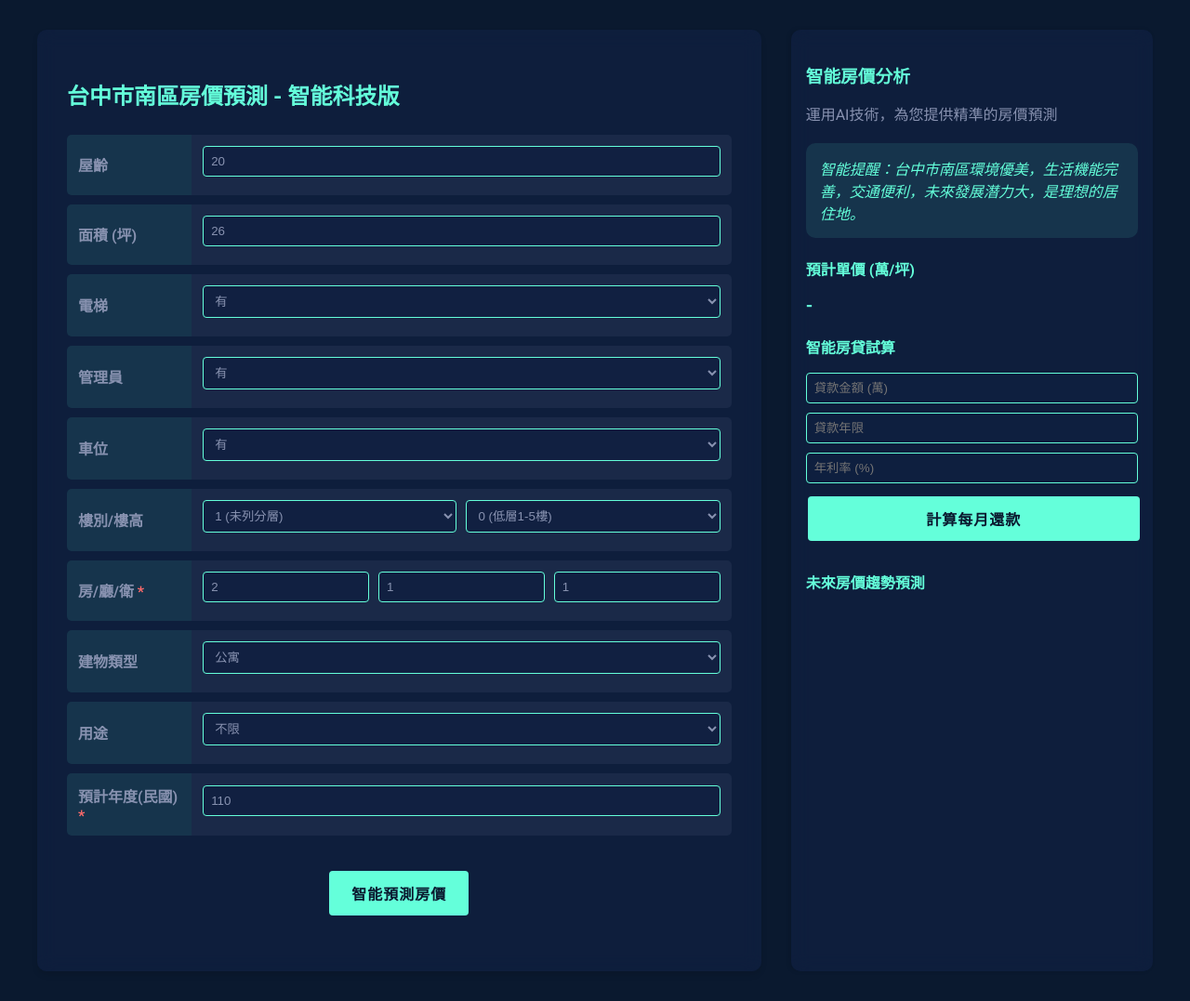
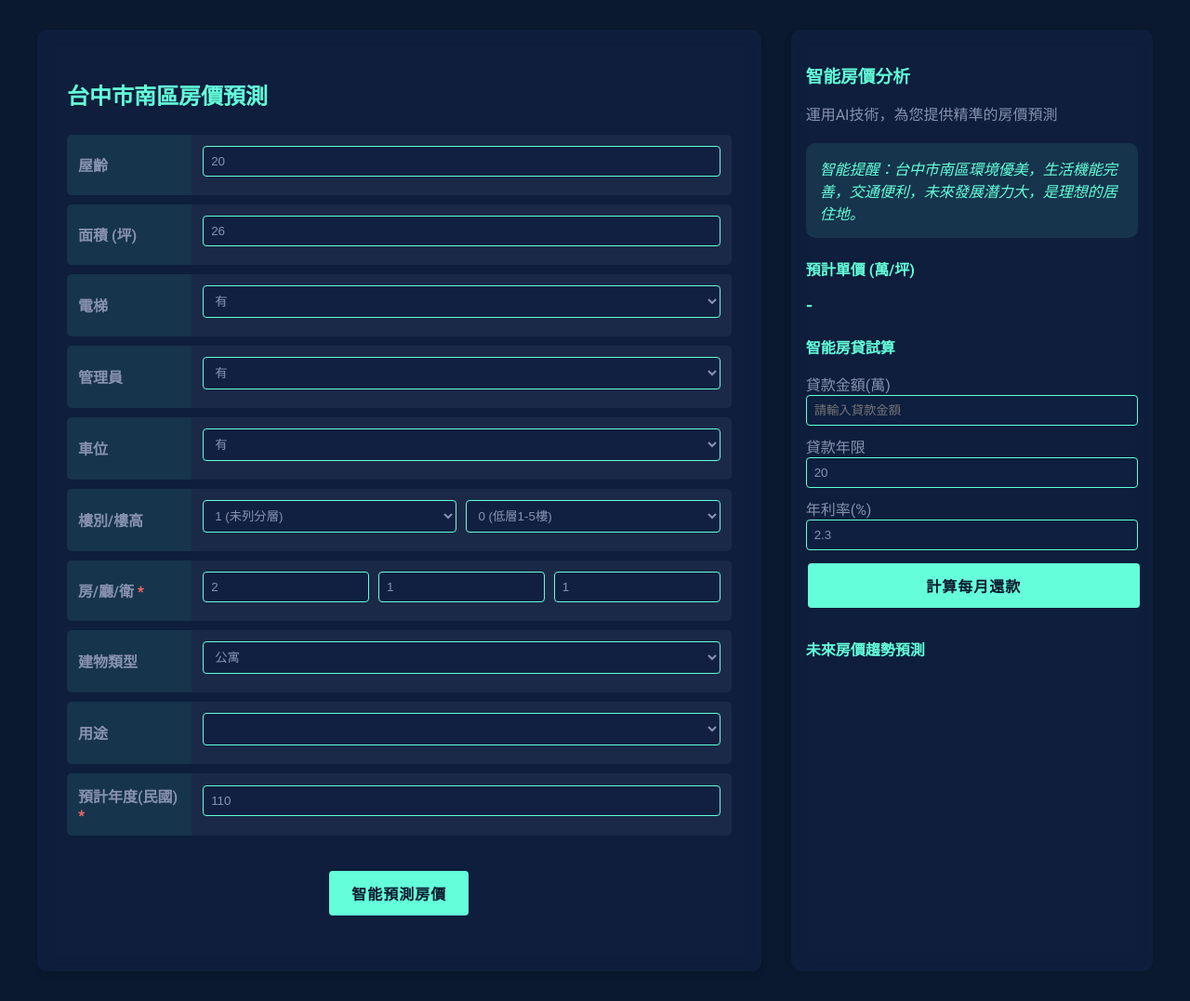
Before and after one commit to greenai-4/house-price, a Django app: page /house in a window 1280 px wide. Shown: the whole page at 93% size. Run offline with Django 5.2, Linux system fonts and the light colour scheme; a map, chart or similar area stays blank; some libraries are stand-ins or nearby versions.

Commit message:
loan prediction

```diff
--- a/prediction/templates/prediction/home.html
+++ b/prediction/templates/prediction/home.html
@@ -5,7 +5,7 @@
     {% endcomment %}
     <meta charset="UTF-8" />
     <meta name="viewport" content="width=device-width, initial-scale=1.0" />
-    <title>台中市南區房價預測 - 智能科技版</title>
+    <title>台中市南區房價預測 </title>
     {% load static %}
     <link href="{% static 'css/main.css' %}" rel="stylesheet" />
     <script src="https://cdn.jsdelivr.net/npm/axios@1.6.7/dist/axios.min.js"></script>
@@ -17,7 +17,7 @@
     <div class="background"></div>
     <div class="main-container">
       <div class="container">
-        <h2>台中市南區房價預測 - 智能科技版</h2>
+        <h2>台中市南區房價預測</h2>
 
         <form method="post" id="prediction-form">
           <input type="hidden" name="csrfmiddlewaretoken" value="JeU2ighPkkbtzz6yBUnd8I0lPxd9aLprO77dFiUs0vzuLsJgiJzxfHID4G3fB9o3" />
@@ -34,7 +34,7 @@
               <th>電梯</th>
               <td>
                 <select name="電梯" id="elevator" onkeydown="focusNext(event, 'manager')">
-                  <option value="不限">不限</option>
+
                   <option value="有">有</option>
                   <option value="無">無</option>
                 </select>
@@ -44,7 +44,7 @@
               <th>管理員</th>
               <td>
                 <select name="管理員" id="manager" onkeydown="focusNext(event, 'parking_spaces')">
-                  <option value="不限">不限</option>
+
                   <option value="有">有</option>
                   <option value="無">無</option>
                 </select>
@@ -54,7 +54,6 @@
               <th>車位</th>
               <td>
                 <select name="車位" id="parking_spaces" onkeydown="focusNext(event, 'floor')">
-                  <option value="不限">不限</option>
                   <option value="有">有</option>
                   <option value="無">無</option>
                 </select>
@@ -64,14 +63,12 @@
               <th>樓別/樓高</th>
               <td class="inline-inputs">
                 <select name="樓別" id="floor" onkeydown="focusNext(event, 'total_floors')">
-                  <option value="不限">不限</option>
                   <option value="1">1 (未列分層)</option>
                   <option value="2">2 (低層1-5樓)</option>
                   <option value="3">3 (中層6-15樓)</option>
                   <option value="4">4 (高層16樓之上)</option>
                 </select>
                 <select name="樓高" id="total_floors" onkeydown="focusNext(event, 'rooms')">
-                  <option value="不限">不限</option>
                   <option value="0">0 (低層1-5樓)</option>
                   <option value="1">1 (中層6-15樓)</option>
                   <option value="2">2 (高層16樓之上)</option>
@@ -90,7 +87,7 @@
               <th>建物類型</th>
               <td>
                 <select name="建物類型" id="building_type" onkeydown="focusNext(event, 'usage')">
-                  <option value="0">不限</option>
+
                   <option value="1">住宅大楼</option>
                   <option value="2">公寓</option>
                   <option value="3">套房</option>
@@ -103,7 +100,7 @@
               <th>用途</th>
               <td>
                 <select name="用途" id="usage" onkeydown="focusNext(event, 'predicted_year')">
-                  <option value="0">不限</option>
+
                   <option value="1">住商用</option>
                   <option value="2">住家用</option>
                 </select>
@@ -133,10 +130,26 @@
         <h4>預計單價 (萬/坪)</h4>
         <div id="unit_price">-</div>
 
-        <h4>智能房貸試算</h4>
+        {% comment %} <h4>智能房貸試算</h4>
         <input type="text" id="loan_amount" placeholder="貸款金額 (萬)" />
         <input type="text" id="loan_years" placeholder="貸款年限" />
         <input type="text" id="interest_rate" placeholder="年利率 (%)" />
+        <button onclick="calculateMortgage()" class="predict-button">計算每月還款</button>
+        <div id="mortgage_result"></div> {% endcomment %}
+
+        <h4>智能房貸試算</h4>
+        <div class="mortgage-input">
+            <label for="loan_amount">貸款金額(萬)</label>
+            <input type="text" id="loan_amount" placeholder="請輸入貸款金額" oninput="calculateMortgage()">
+        </div>
+        <div class="mortgage-input">
+            <label for="loan_years">貸款年限</label>
+            <input type="text" id="loan_years" placeholder="貸款年限" value="20" oninput="calculateMortgage()">
+        </div>
+        <div class="mortgage-input">
+            <label for="interest_rate">年利率(%)</label>
+            <input type="text" id="interest_rate" placeholder="年利率" value="2.3" oninput="calculateMortgage()">
+        </div>
         <button onclick="calculateMortgage()" class="predict-button">計算每月還款</button>
         <div id="mortgage_result"></div>
 
--- a/static/js/main.js
+++ b/static/js/main.js
@@ -76,7 +76,7 @@ const predictPrice = () => {
         lift: inputData.elevator,
         security: inputData.manager,
         parkinglot: inputData.parking_spaces,
-        year: 110, // FIXME: Fix?
+        year: inputData.predicted_year,
         floor_level: inputData.floor,
         total_floor: inputData.total_floors,
         room: inputData.rooms,
```
